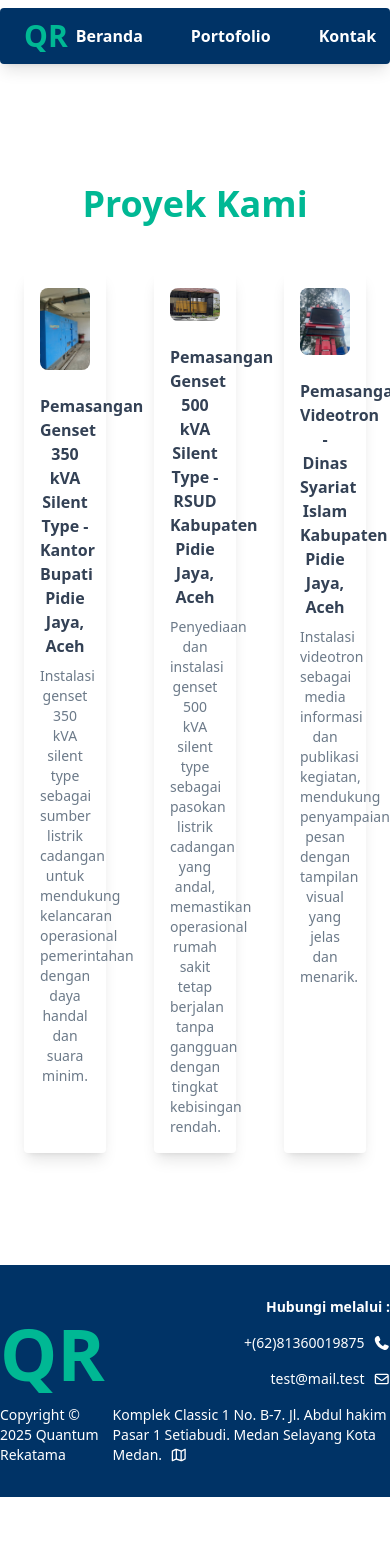
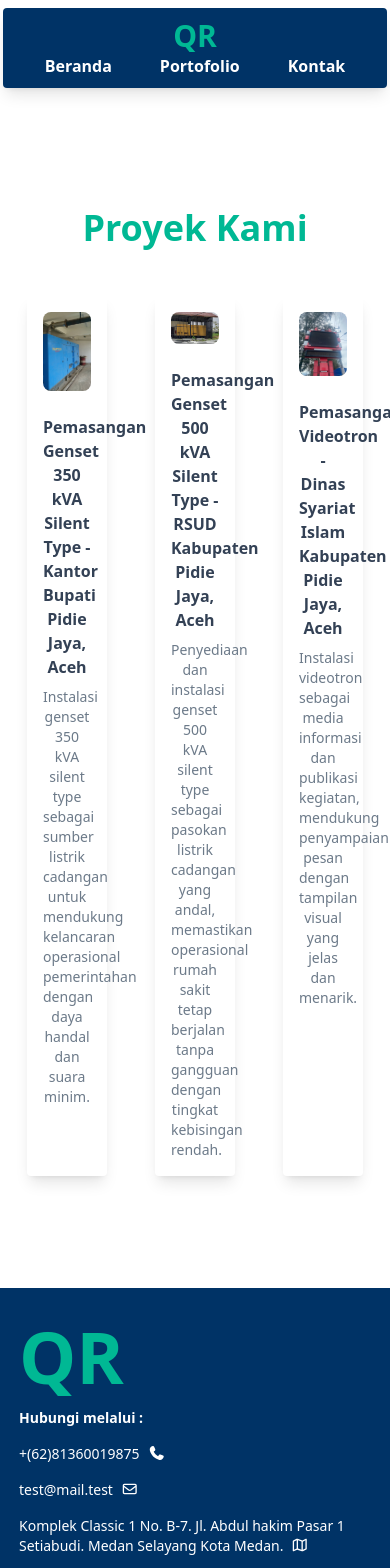
Before and after one commit to mtaufikbaskoro/qr-vue, a Vue app: page /portfolio in a window 390 px wide. Shown: the top 1568 px of the page. Before the commit the page ends 1497 px from the top, so only its background shows below. Built offline with nearby package versions, Linux system fonts and the light colour scheme.

Commit message:
adjust layout for mobile

```diff
--- a/src/components/Footer.vue
+++ b/src/components/Footer.vue
@@ -14,12 +14,15 @@ const contacts = ref([
 </script>
 
 <template>
-  <footer id="contacts" class="w-full max-w-5xl flex justify-between items-end my-8">
-    <div class="flex flex-col justify-end items-start gap-4">
+  <footer
+    id="contacts"
+    class="w-full max-w-sm md:max-w-5xl flex flex-col lg:flex-row justify-between items-start lg:items-end space-y-4 px-4 my-8"
+  >
+    <div class="flex flex-col justify-start items-center lg:justify-end lg:items-start gap-4">
       <h1 class="text-7xl text-secondary font-bold uppercase">qr</h1>
-      <p class="text-sm">Copyright © 2025 Quantum Rekatama</p>
+      <p class="text-sm hidden lg:inline">Copyright © 2025 Quantum Rekatama</p>
     </div>
-    <div class="flex flex-col justify-center items-end gap-4 text-sm">
+    <div class="flex flex-col justify-center lg:items-end gap-4 text-sm">
       <h6 class="font-semibold">Hubungi melalui :</h6>
       <div class="space-x-2" v-for="(contact, index) in contacts" :key="index">
         <span>{{ contact.value }}</span>
--- a/src/components/Navbar.vue
+++ b/src/components/Navbar.vue
@@ -3,7 +3,7 @@ import { ref, computed } from 'vue'
 import { routes } from '@/router'
 
 const layoutClass = ref(
-  'w-full max-w-5xl flex justify-between items-center px-6 py-2.5 rounded bg-primary text-primary-foreground shadow-lg',
+  'w-full max-w-sm md:max-w-2xl lg:max-w-5xl flex flex-col lg:flex-row justify-between items-center px-6 py-2.5 rounded bg-primary text-primary-foreground shadow-lg',
 )
 
 const linkClass = ref('font-semibold px-2 py-1.5 rounded transition-all ease-in')
--- a/src/layouts/SectionLayout.vue
+++ b/src/layouts/SectionLayout.vue
@@ -9,7 +9,7 @@ const props = defineProps({
 })
 
 const layoutClass = ref(
-  'relative w-full max-w-6xl mx-auto px-6 flex justify-between items-center gap-12',
+  'relative w-full max-w-sm md:max-w-2xl lg:max-w-5xl mx-auto px-6 flex flex-col lg:flex-row justify-between items-center gap-12',
 )
 
 const additionalClass = `${layoutClass.value} ${props.classNames}`
```
